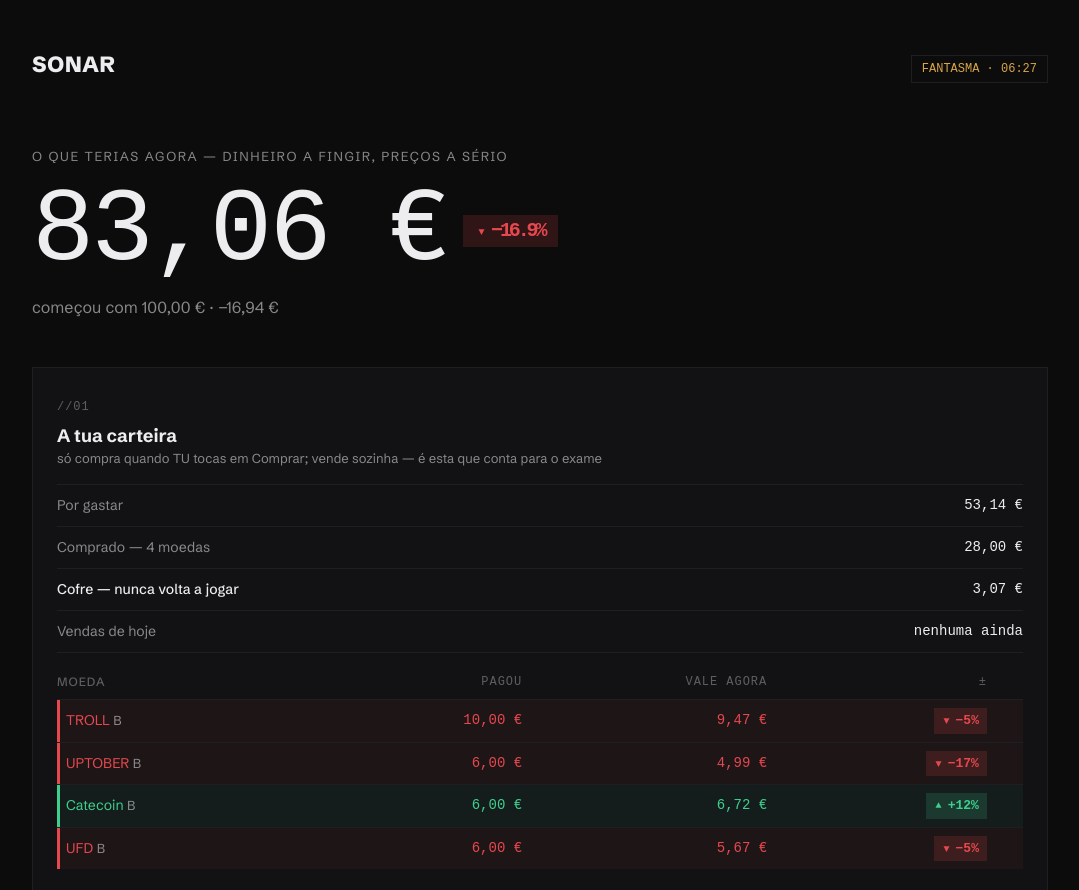
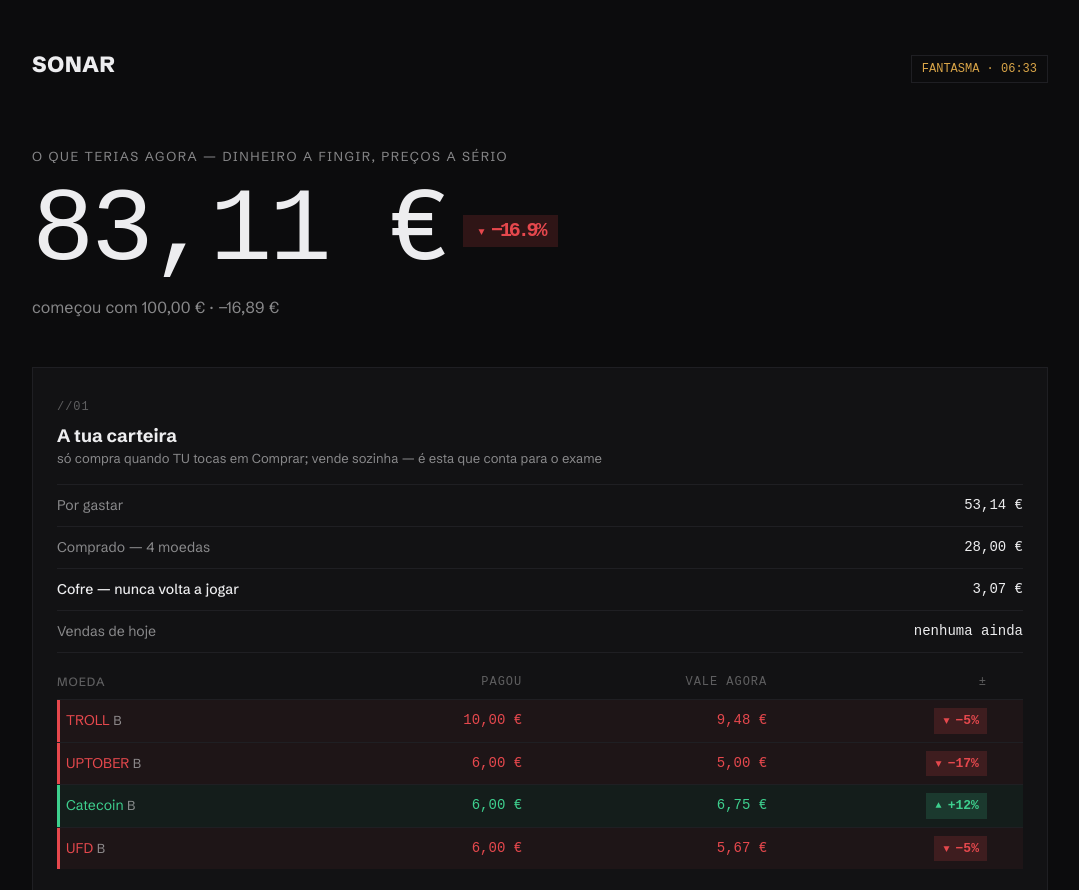
Before and after one commit to Pombares/sonar-painel, a plain HTML site: page index.html in a window 1280 px wide. Shown: the top 890 px of the page, without its empty margins (100-1179 px from the left). Drawn offline with Linux system fonts and the light colour scheme; a web font is replaced by a local one.

Commit message:
painel 1785562414

```diff
--- a/index.html
+++ b/index.html
@@ -120,13 +120,13 @@
 <body>
   <header class="topo">
     <h1>SONAR</h1>
-    <span class="modo">FANTASMA · 06:27</span>
+    <span class="modo">FANTASMA · 06:33</span>
   </header>
 
     <section class="hero">
       <p class="rotulo">O que terias agora — dinheiro a fingir, preços a sério</p>
-      <p class="gigante num neutro">83,06 €<span class="badge desce badge-hero"><svg class="seta" viewBox="0 0 12 12" width="9" height="9" fill="currentColor" aria-hidden="true"><path d="M6 10.5 2 3h8z"/></svg>−16.9%</span></p>
-      <p class="sub">começou com 100,00 € · −16,94 €</p>
+      <p class="gigante num neutro">83,11 €<span class="badge desce badge-hero"><svg class="seta" viewBox="0 0 12 12" width="9" height="9" fill="currentColor" aria-hidden="true"><path d="M6 10.5 2 3h8z"/></svg>−16.9%</span></p>
+      <p class="sub">começou com 100,00 € · −16,89 €</p>
     </section>
 
     <article class="coluna">
@@ -135,7 +135,7 @@
       <h2>A tua carteira</h2>
       <p class="legenda">só compra quando TU tocas em Comprar; vende sozinha — é esta que conta para o exame</p>
     </header>
-    <p class="total num desce" hidden>83,06 €</p>
+    <p class="total num desce" hidden>83,11 €</p>
     <dl>
       <div><dt>Por gastar</dt><dd class="num">53,14 €</dd></div>
       <div><dt>Comprado — 4 moedas</dt><dd class="num">28,00 €</dd></div>
@@ -147,19 +147,19 @@
           <tbody><tr class="linha desce">
     <td>TROLL <span class="mudo">B</span></td>
     <td class="num">10,00 €</td>
-    <td class="num">9,47 €</td>
+    <td class="num">9,48 €</td>
     <td class="num"><span class="badge desce "><svg class="seta" viewBox="0 0 12 12" width="9" height="9" fill="currentColor" aria-hidden="true"><path d="M6 10.5 2 3h8z"/></svg>−5%</span></td>
     <td></td>
   </tr><tr class="linha desce">
     <td>UPTOBER <span class="mudo">B</span></td>
     <td class="num">6,00 €</td>
-    <td class="num">4,99 €</td>
+    <td class="num">5,00 €</td>
     <td class="num"><span class="badge desce "><svg class="seta" viewBox="0 0 12 12" width="9" height="9" fill="currentColor" aria-hidden="true"><path d="M6 10.5 2 3h8z"/></svg>−17%</span></td>
     <td></td>
   </tr><tr class="linha sobe">
     <td>Catecoin <span class="mudo">B</span></td>
     <td class="num">6,00 €</td>
-    <td class="num">6,72 €</td>
+    <td class="num">6,75 €</td>
     <td class="num"><span class="badge sobe "><svg class="seta" viewBox="0 0 12 12" width="9" height="9" fill="currentColor" aria-hidden="true"><path d="M6 1.5 10 9H2z"/></svg>+12%</span></td>
     <td></td>
   </tr><tr class="linha desce">
```
